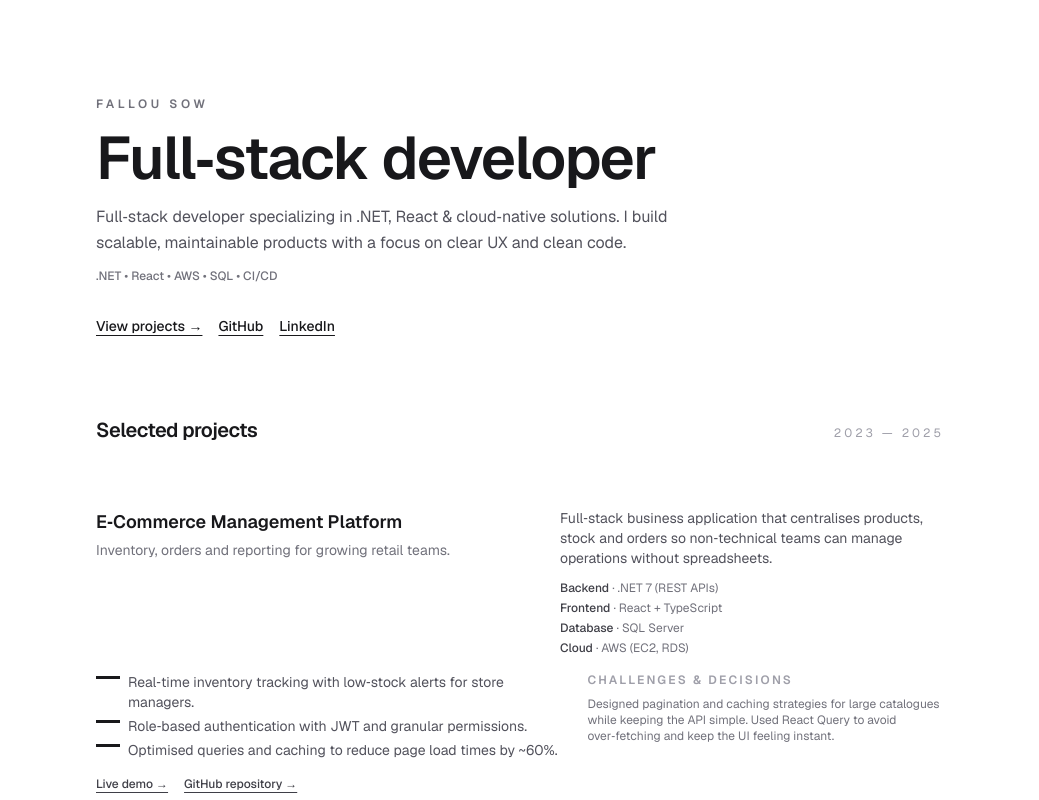
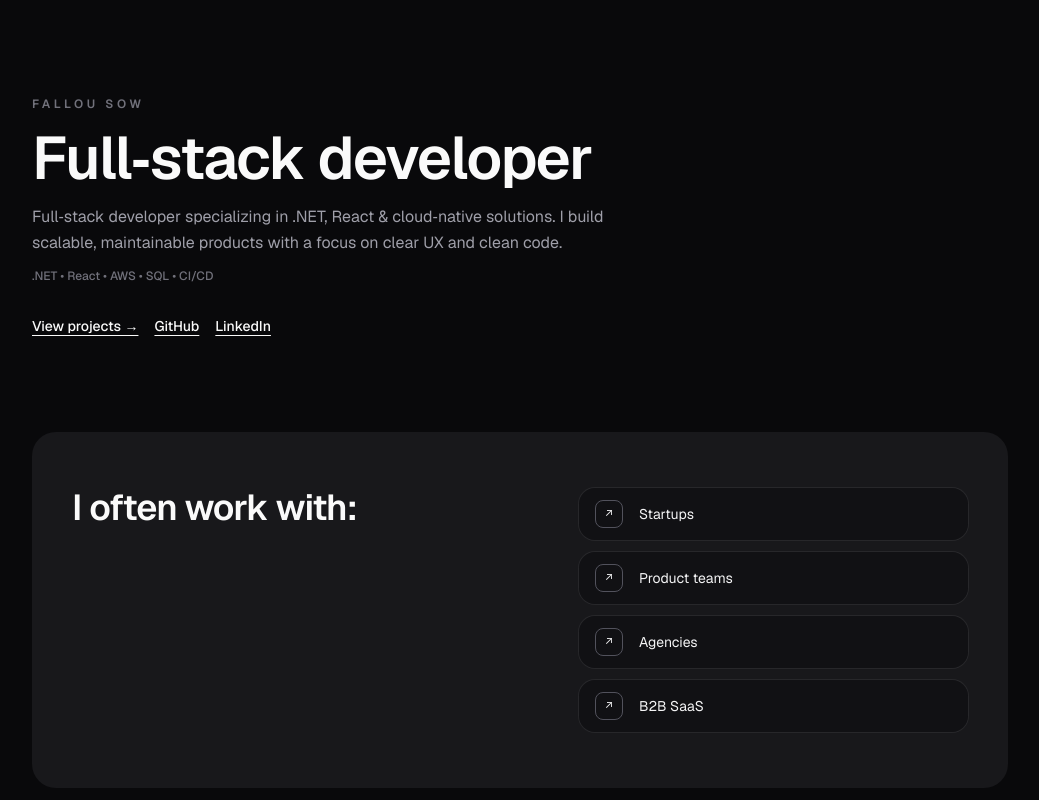
Before and after one commit to SDonfallou/-portfolioFallou, a Next.js app in the folder fallou-portfolio/: page / in a window 1280 px wide. Shown: the top 800 px of the page, without its empty margins (120-1159 px from the left). Built offline with nearby package versions, Linux system fonts and the light colour scheme.

Commit message:
Add ClientsSection to Home page and update HeroSection styles for improved contrast and readability.

```diff
--- /dev/null
+++ b/fallou-portfolio/app/components/ClientsSection.tsx
@@ -0,0 +1,33 @@
+const items = [
+  "Startups",
+  "Product teams",
+  "Agencies",
+  "B2B SaaS",
+] as const;
+
+export function ClientsSection() {
+  return (
+    <section className="mx-auto mt-4 max-w-5xl px-6 pb-16">
+      <div className="grid gap-10 rounded-3xl bg-zinc-900 px-6 py-10 sm:grid-cols-[1.2fr_minmax(0,1fr)] sm:px-10 sm:py-14">
+        <h2 className="text-2xl font-semibold tracking-tight text-zinc-50 sm:text-3xl md:text-4xl">
+          I often work with:
+        </h2>
+
+        <div className="space-y-3">
+          {items.map((label) => (
+            <button
+              key={label}
+              type="button"
+              className="flex w-full items-center justify-between rounded-2xl bg-zinc-950/40 px-4 py-3 text-left text-sm text-zinc-100 ring-1 ring-zinc-800 transition hover:bg-zinc-800/70 hover:ring-zinc-600"
+            >
+              <span className="inline-flex h-7 w-7 items-center justify-center rounded-lg border border-zinc-600 text-[11px]">
+                ↗
+              </span>
+              <span className="flex-1 pl-4">{label}</span>
+            </button>
+          ))}
+        </div>
+      </div>
+    </section>
+  );
+}
--- a/fallou-portfolio/app/components/HeroSection.tsx
+++ b/fallou-portfolio/app/components/HeroSection.tsx
@@ -9,16 +9,16 @@ function scrollToId(id: string) {
 
 export function HeroSection() {
   return (
-    <section className="mx-auto max-w-4xl px-6 pt-16 pb-20 sm:pt-24">
+    <section className="mx-auto max-w-5xl px-6 pt-16 pb-20 sm:pt-24">
       <p className="text-xs font-semibold uppercase tracking-[0.3em] text-zinc-500">
         Fallou Sow
       </p>
 
-      <h1 className="mt-4 text-4xl font-semibold tracking-tight text-zinc-900 sm:text-5xl md:text-6xl">
+      <h1 className="mt-4 text-4xl font-semibold tracking-tight text-zinc-50 sm:text-5xl md:text-6xl">
         Full‑stack developer
       </h1>
 
-      <p className="mt-4 max-w-xl text-sm leading-relaxed text-zinc-600 sm:text-base">
+      <p className="mt-4 max-w-xl text-sm leading-relaxed text-zinc-400 sm:text-base">
         Full‑stack developer specializing in .NET, React &amp; cloud‑native solutions.
         I build scalable, maintainable products with a focus on clear UX and clean code.
       </p>
@@ -31,7 +31,7 @@ export function HeroSection() {
         <button
           type="button"
           onClick={() => scrollToId("projects")}
-          className="font-medium text-zinc-900 underline underline-offset-4 hover:text-zinc-600"
+          className="font-medium text-zinc-50 underline underline-offset-4 hover:text-zinc-300"
         >
           View projects →
         </button>
@@ -39,7 +39,7 @@ export function HeroSection() {
           href="https://github.com"
           target="_blank"
           rel="noopener noreferrer"
-          className="font-medium text-zinc-900 underline underline-offset-4 hover:text-zinc-600"
+          className="font-medium text-zinc-50 underline underline-offset-4 hover:text-zinc-300"
         >
           GitHub
         </a>
@@ -47,7 +47,7 @@ export function HeroSection() {
           href="https://linkedin.com"
           target="_blank"
           rel="noopener noreferrer"
-          className="font-medium text-zinc-900 underline underline-offset-4 hover:text-zinc-600"
+          className="font-medium text-zinc-50 underline underline-offset-4 hover:text-zinc-300"
         >
           LinkedIn
         </a>
--- a/fallou-portfolio/app/page.tsx
+++ b/fallou-portfolio/app/page.tsx
@@ -1,4 +1,5 @@
 import { HeroSection } from "./components/HeroSection";
+import { ClientsSection } from "./components/ClientsSection";
 import { ProjectsSection } from "./components/ProjectsSection";
 import { TechStackSection } from "./components/TechStackSection";
 import { AboutSection } from "./components/AboutSection";
@@ -7,8 +8,9 @@ import { SiteFooter } from "./components/SiteFooter";
 
 export default function Home() {
   return (
-    <div className="min-h-screen bg-white text-zinc-900">
+    <div className="min-h-screen bg-zinc-950 text-zinc-50">
       <HeroSection />
+      <ClientsSection />
       <ProjectsSection />
       <TechStackSection />
       <AboutSection />
```
